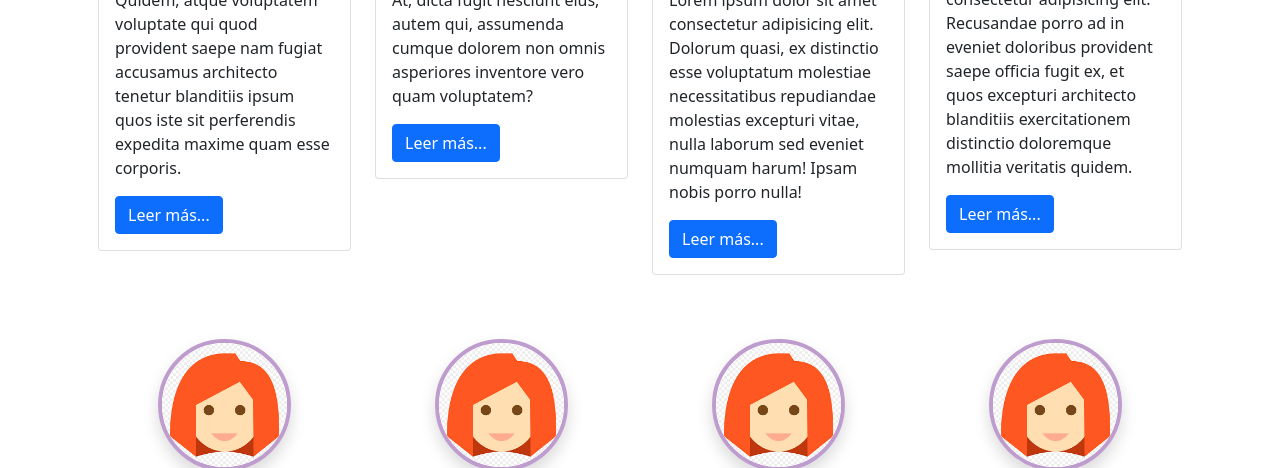
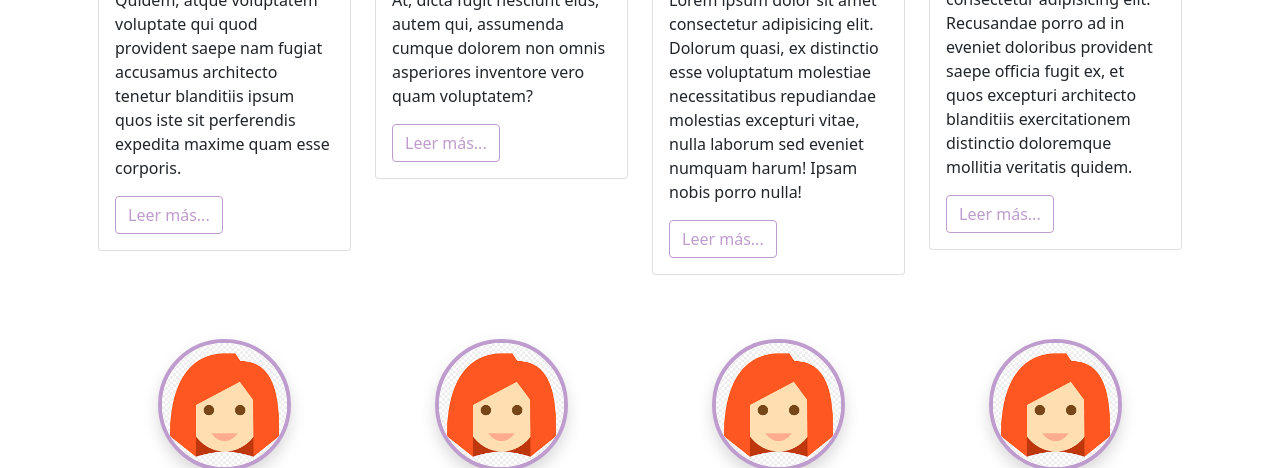
Before and after one commit to G43R1EL/coderhouse.wd, a website: page index.html in a window 1280 px wide. Shown: the part 960-1428 px from the top of the page. Drawn offline with Linux system fonts and the light colour scheme.

Commit message:
Más correcciones en SASS... Estilo en botones de servicio en index...

```diff
--- a/index.html
+++ b/index.html
@@ -54,6 +54,7 @@
                 <a class="nav-link" href="./pages/contact.html">Contacto</a>
               </li>
             </ul>
+          <!-- Main navigation menu "Search form" -->
             <form class="d-flex">
               <input class="form-control me-2" type="search" placeholder="Buscar..." aria-label="Search">
               <button class="btn btn-outline-stm" type="submit">Buscar</button>
@@ -105,7 +106,7 @@
               <div class="card-body">
                 <h5 class="card-title">Maquillaje social</h5>
                 <p class="card-text">Lorem ipsum dolor sit amet consectetur adipisicing elit. Quidem, atque voluptatem voluptate qui quod provident saepe nam fugiat accusamus architecto tenetur blanditiis ipsum quos iste sit perferendis expedita maxime quam esse corporis.</p>
-                <a href="./pages/services.html#social" class="btn btn-primary">Leer más...</a>
+                <a href="./pages/services.html#social" class="btn btn-outline-stm">Leer más...</a>
               </div>
             </div>
           </div>
@@ -115,7 +116,7 @@
               <div class="card-body">
                 <h5 class="card-title">Maquillaje editorial</h5>
                 <p class="card-text">Lorem ipsum dolor sit amet consectetur adipisicing elit. At, dicta fugit nesciunt eius, autem qui, assumenda cumque dolorem non omnis asperiores inventore vero quam voluptatem?</p>
-                <a href="./pages/services.html#editorial" class="btn btn-primary">Leer más...</a>
+                <a href="./pages/services.html#editorial" class="btn btn-outline-stm">Leer más...</a>
               </div>
             </div>
           </div>
@@ -125,7 +126,7 @@
               <div class="card-body">
                 <h5 class="card-title">Carrera de maquilladora profesional</h5>
                 <p class="card-text">Lorem ipsum dolor sit amet consectetur adipisicing elit. Dolorum quasi, ex distinctio esse voluptatum molestiae necessitatibus repudiandae molestias excepturi vitae, nulla laborum sed eveniet numquam harum! Ipsam nobis porro nulla!</p>
-                <a href="./pages/services.html#profesional" class="btn btn-primary">Leer más...</a>
+                <a href="./pages/services.html#profesional" class="btn btn-outline-stm">Leer más...</a>
               </div>
             </div>
           </div>
@@ -135,7 +136,7 @@
               <div class="card-body">
                 <h5 class="card-title">Taller de automaquillaje</h5>
                 <p class="card-text">Lorem ipsum dolor sit amet consectetur adipisicing elit. Recusandae porro ad in eveniet doloribus provident saepe officia fugit ex, et quos excepturi architecto blanditiis exercitationem distinctio doloremque mollitia veritatis quidem.</p>
-                <a href="./pages/services.html#automaquillaje" class="btn btn-primary">Leer más...</a>
+                <a href="./pages/services.html#automaquillaje" class="btn btn-outline-stm">Leer más...</a>
               </div>
             </div>
           </div>
```
